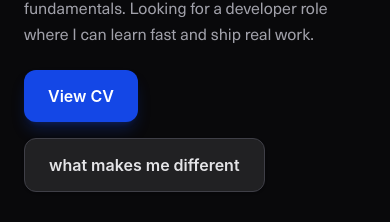
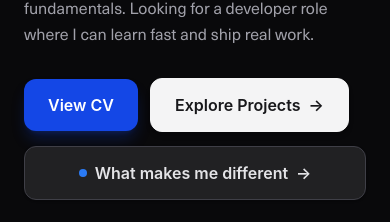
Before and after one commit to rxut-04/portfolioo, a React (Vite) app: page / in a window 390 px wide. Shown: the part 310-532 px from the top of the page. Built offline with nearby package versions, Linux system fonts and the light colour scheme.

Commit message:
feat(hero): add Explore Projects button with responsive 2-row flex layout

```diff
--- a/src/components/Hero.jsx
+++ b/src/components/Hero.jsx
@@ -227,19 +227,36 @@ const Hero = () => {
             fundamentals. Looking for a developer role where I can learn fast and
             ship real work.
           </p>
-          <div className="mt-6 flex flex-wrap items-center gap-4">
+          {/* Flex button layout: 2 buttons in row 1, 1 button in row 2 */}
+          <div className="mt-8 flex flex-col gap-3.5">
+            {/* Row 1: Two buttons */}
+            <div className="flex flex-wrap items-center gap-3 sm:gap-4">
               <button
                 onClick={handleViewCvClick}
-              className="rounded-xl bg-blue-700 px-6 py-3.5 text-base font-semibold text-white shadow-lg shadow-blue-700/25 transition-all duration-300 hover:-translate-y-0.5 hover:bg-blue-800 hover:shadow-xl focus:outline-none focus-visible:ring-4 focus-visible:ring-sky-300 active:scale-95 sm:text-lg cursor-pointer"
+                className="inline-flex items-center justify-center rounded-xl bg-blue-700 px-6 py-3.5 text-base font-semibold text-white shadow-lg shadow-blue-700/25 transition-all duration-300 hover:-translate-y-0.5 hover:bg-blue-800 hover:shadow-xl focus:outline-none focus-visible:ring-4 focus-visible:ring-sky-300 active:scale-95 sm:text-lg cursor-pointer"
               >
                 View CV
               </button>
               <Link
+                to="/projects"
+                className="inline-flex items-center justify-center gap-2 rounded-xl border border-zinc-900 bg-zinc-900 px-6 py-3.5 text-base font-semibold text-white shadow-md transition-all duration-300 hover:-translate-y-0.5 hover:bg-zinc-800 hover:shadow-lg focus:outline-none focus-visible:ring-4 focus-visible:ring-zinc-400 active:scale-95 dark:border-zinc-100 dark:bg-zinc-100 dark:text-zinc-900 dark:hover:bg-zinc-200 sm:text-lg cursor-pointer"
+              >
+                <span>Explore Projects</span>
+                <span aria-hidden="true">→</span>
+              </Link>
+            </div>
+
+            {/* Row 2: One button */}
+            <div className="flex items-center">
+              <Link
                 to="/different"
-              className="inline-flex items-center rounded-xl border border-gray-300 bg-gray-100/80 px-6 py-3.5 text-base font-semibold text-gray-800 shadow-sm transition-all duration-300 hover:-translate-y-0.5 hover:bg-gray-200 hover:text-black focus:outline-none focus-visible:ring-4 focus-visible:ring-gray-200 active:scale-95 dark:border-zinc-700 dark:bg-zinc-800/80 dark:text-zinc-200 dark:hover:bg-zinc-700 dark:hover:text-white sm:text-lg cursor-pointer"
+                className="inline-flex items-center justify-center gap-2 rounded-xl border border-gray-300 bg-gray-100/80 px-6 py-3.5 text-base font-semibold text-gray-800 shadow-sm transition-all duration-300 hover:-translate-y-0.5 hover:bg-gray-200 hover:text-black focus:outline-none focus-visible:ring-4 focus-visible:ring-gray-200 active:scale-95 dark:border-zinc-700 dark:bg-zinc-800/80 dark:text-zinc-200 dark:hover:bg-zinc-700 dark:hover:text-white sm:text-lg cursor-pointer w-full sm:w-auto text-center"
               >
-              what makes me different
+                <span className="size-2 rounded-full bg-blue-500 animate-pulse" />
+                <span>What makes me different</span>
+                <span aria-hidden="true">→</span>
               </Link>
+            </div>
           </div>
         </div>
 
```
Lines whose indentation alone changed are shown as unchanged.
